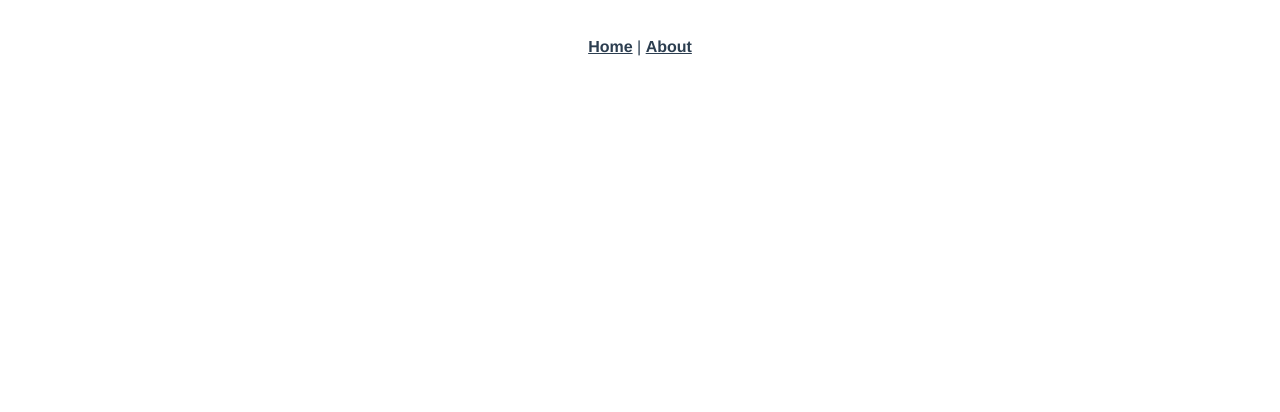
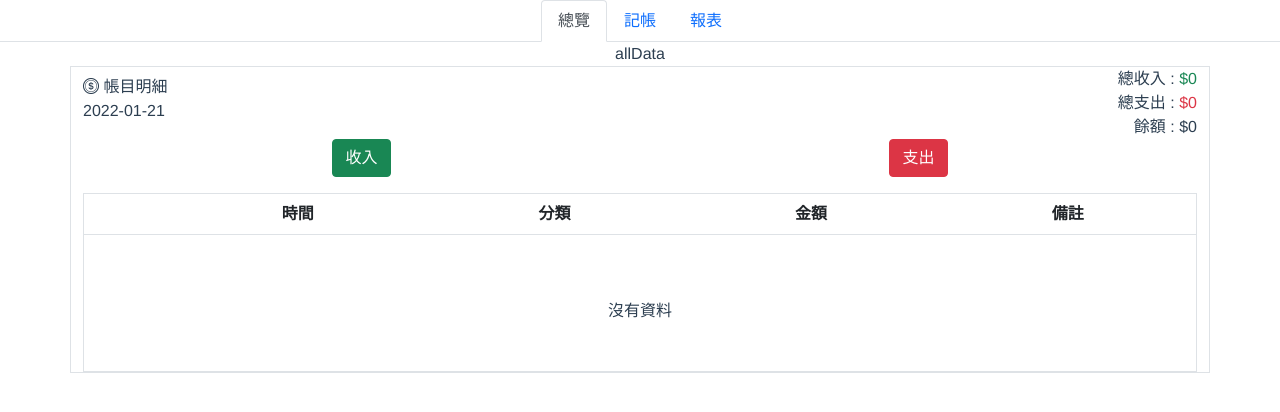
Before and after one commit to ningningccn/Save_money, a Vue app: page /account in a window 1280 px wide. Before the commit this address had no page. Shown: the top 412 px of the page. Built offline with nearby package versions, Linux system fonts and the light colour scheme.

Commit message:
init 準備chartjs

```diff
--- a/package.json
+++ b/package.json
@@ -8,7 +8,11 @@
     "lint": "vue-cli-service lint"
   },
   "dependencies": {
+    "@popperjs/core": "^2.11.2",
+    "bootstrap": "^5.1.3",
+    "bootstrap-icons": "^1.7.2",
     "core-js": "^3.6.5",
+    "popper.js": "^2.0.0-next.4",
     "vue": "^3.0.0",
     "vue-router": "^4.0.0-0"
   },
--- a/src/App.vue
+++ b/src/App.vue
@@ -1,11 +1,42 @@
 <template>
-  <div id="nav">
+  <nav>
+    <ul class="nav nav-tabs justify-content-center">
+      <li class="nav-item">
+        <!-- <a class="nav-link active" aria-current="page" href="#">總覽</a> -->
+        <router-link class="nav-link" :class="{'active':visibility == 'allData'}" @click="visibility = 'allData'" to="/allData">總覽</router-link>
+      </li>
+      <li class="nav-item">
+        <router-link class="nav-link" :class="{'active':visibility == 'account'}" @click="visibility = 'account'" to="/account">記帳</router-link>
+      </li>
+      <li class="nav-item">
+        <router-link class="nav-link" :class="{'active':visibility == 'report'}" @click="visibility = 'report'" to="/report">報表</router-link>
+      </li>
+    </ul>
+
+    {{  visibility }}
+  </nav>
+  <!-- <nav>
     <router-link to="/">Home</router-link> |
     <router-link to="/about">About</router-link>
-  </div>
+  </nav> -->
   <router-view/>
 </template>
 
+<script>
+import { ref } from 'vue';
+
+export default {
+  name: "app",
+  setup() {
+    const visibility = ref('allData');
+    // const visibilityChange = computed(() = > )
+    return {
+      visibility,
+    }
+  }
+}
+
+</script>
 <style>
 #app {
   font-family: Avenir, Helvetica, Arial, sans-serif;
@@ -15,16 +46,16 @@
   color: #2c3e50;
 }
 
-#nav {
+/* nav {
   padding: 30px;
 }
 
-#nav a {
+nav a {
   font-weight: bold;
   color: #2c3e50;
 }
 
-#nav a.router-link-exact-active {
+nav a.router-link-exact-active {
   color: #42b983;
-}
+} */
 </style>
--- a/src/main.js
+++ b/src/main.js
@@ -1,5 +1,8 @@
 import { createApp } from 'vue'
 import App from './App.vue'
 import router from './router'
+import "bootstrap/dist/css/bootstrap.min.css"
+import "bootstrap-icons/font/bootstrap-icons.css"
+import "bootstrap"
 
 createApp(App).use(router).mount('#app')
--- a/src/router/index.js
+++ b/src/router/index.js
@@ -1,19 +1,27 @@
 import { createRouter, createWebHistory } from 'vue-router'
-import Home from '../views/Home.vue'
-
+import Account from '../views/AccountView.vue'
 const routes = [
   {
-    path: '/',
-    name: 'Home',
-    component: Home
-  },
-  {
-    path: '/about',
-    name: 'About',
+    path: '/account',
+    name: 'account',
+    component: Account,
     // route level code-splitting
     // this generates a separate chunk (about.[hash].js) for this route
     // which is lazy-loaded when the route is visited.
-    component: () => import(/* webpackChunkName: "about" */ '../views/About.vue')
+    // component: () => import(/* webpackChunkName: "about" */ '../views/AccountView.vue')
+  },
+  {
+    path: '/allData',
+    name: 'allData',
+    component: () => import(/* webpackChunkName: "about" */ '../views/AllDataView.vue')
+  },
+  {
+    path: '/report',
+    name: 'report',
+    // route level code-splitting
+    // this generates a separate chunk (about.[hash].js) for this route
+    // which is lazy-loaded when the route is visited.
+    component: () => import(/* webpackChunkName: "about" */ '../views/ReportView.vue')
   }
 ]
 
--- /dev/null
+++ b/src/views/AccountView.vue
@@ -0,0 +1,214 @@
+<template>
+  <div class="container border">
+    <div class="d-flex justify-content-between">
+      <div class="head-l w-25 text-start mt-2">
+        <div class="title"><i class="bi bi-coin"></i> 帳目明細</div>
+        <div class="date">{{ toDay }}</div>
+      </div>
+      <div class="head-r w-50 text-end">
+        <div>總收入 : <span class="text-success">${{ income }}</span></div>
+        <div>總支出 : <span class="text-danger">${{ pay }}</span></div>
+        <div>餘額 : <span>${{ balances }}</span></div>
+      </div>
+    </div>
+    <div class="d-flex justify-content-around">
+      <button type="button" class="btn btn-success" data-bs-toggle="modal" data-bs-target="#incomeModal">收入</button>
+      <button type="button" class="btn btn-danger" data-bs-toggle="modal" data-bs-target="#payModal">支出</button>
+
+      <!-- Modal Income-->
+      <div class="modal fade" id="incomeModal" tabindex="-1" aria-labelledby="exampleModalLabel" aria-hidden="true">
+        <div class="modal-dialog">
+          <div class="modal-content">
+            <div class="modal-header">
+              <h5 class="modal-title" id="exampleModalLabel">收入</h5>
+              <button type="button" class="btn-close" data-bs-dismiss="modal" aria-label="Close"></button>
+            </div>
+            <div class="modal-body">
+              <form @submit="addIncome">
+                <span>日期: </span><input type="date" class="w-75 my-2" v-model="incomeData.date">
+                <div>
+                  <span>種類: </span>
+                  <select class="w-75 my-2" v-model="incomeData.category">
+                    <option value="salary">工資</option>
+                    <option value="bonus">獎金</option>
+                    <option value="investment">理財投資</option>
+                    <option value="partTime">兼職</option>
+                  </select>
+                </div>
+                <div>
+                  <span>金額: </span><input type="number" class="w-75 my-2" v-model="incomeData.money">
+                </div>
+                <div>
+                  <span>備註: </span><input type="text" class="w-75 my-2" v-model="incomeData.remark">
+                </div>
+                <div class="d-flex justify-content-end pe-5 py-5">
+                  <button type="button" class="btn btn-secondary me-5" data-bs-dismiss="modal">Close</button>
+                  <button type="submit" class="btn btn-primary">Save</button>
+                </div>
+              </form>
+            </div>
+          </div>
+        </div>
+      </div>
+      <!-- Modal pay -->
+      <div class="modal fade" id="payModal" tabindex="-1" aria-labelledby="exampleModalLabel" aria-hidden="true">
+        <div class="modal-dialog">
+          <div class="modal-content">
+            <div class="modal-header">
+              <h5 class="modal-title" id="exampleModalLabel">支出</h5>
+              <button type="button" class="btn-close" data-bs-dismiss="modal" aria-label="Close"></button>
+            </div>
+            <form @submit="addPay">
+              <span>日期: </span><input type="date" class="w-75 my-2" v-model="payData.date">
+              <div>
+                <span>種類: </span>
+                <select class="w-75 my-2" v-model="payData.category">
+                  <option value="salary">工資</option>
+                  <option value="bonus">獎金</option>
+                  <option value="investment">理財投資</option>
+                  <option value="partTime">兼職</option>
+                </select>
+              </div>
+              <div>
+                <span>金額: </span><input type="number" class="w-75 my-2" v-model.number="payData.money">
+              </div>
+              <div>
+                <span>備註: </span><input type="text" class="w-75 my-2" v-model="payData.remark">
+              </div>
+              <div class="d-flex justify-content-end pe-5 py-5">
+                {{ payData.money }} {{ payData.today}}
+                <button type="button" class="btn btn-secondary me-5" data-bs-dismiss="modal">Close</button>
+                <button type="submit" class="btn btn-primary">Save</button>
+              </div>
+            </form>
+          </div>
+        </div>
+      </div>
+    </div>
+
+    <!-- table -->
+    <div class="border mt-3">
+      <table class="table table-hover">
+        <thead>
+          <tr>
+            <th scope="col"></th>
+            <th scope="col">時間</th>
+            <th scope="col">分類</th>
+            <th scope="col">金額</th>
+            <th colspan="2">備註</th>
+            <!-- <th scope="col"></th> -->
+          </tr>
+        </thead>
+        <tbody>
+          <tr v-for="(item, index) in dataReverse" :key="item">
+            <th scope="row">{{ index+1 }}</th>
+            <td>{{ item.date }}</td>
+            <td>{{ item.category }}</td>
+            <td>{{ item.money }}</td>
+            <td>{{ item.remark }}</td>
+            <td><button type="button" class="btn-close "></button></td>
+          </tr>
+        </tbody>
+      </table>
+      <div class="text-center p-5" v-if="!moneyData">沒有資料</div>
+    </div>
+  </div>
+</template>
+<script>
+import { ref, reactive, onMounted, computed } from "vue"
+export default{
+  setup(){
+    // 總數
+    const income = ref(0);
+    const pay = ref(0);
+    const balances = ref(0);
+    const toDay = new Date().toISOString().slice(0,10)
+    const tempData = ref([]); //
+    const moneyData = ref([]); // 啟動時資料會存在這
+    // 收入
+    const incomeData = reactive({
+      date: toDay,
+      category: '',
+      money: 0,
+      remark: '',
+    });
+    function addIncome() {
+      if(incomeData.money <=0){
+        alert('請輸入正確金額');
+        return
+      }
+      if(!localStorage.getItem('data')){
+        tempData.value.push(incomeData)
+        localStorage.setItem('data', JSON.stringify(tempData.value))
+        tempData.value = [];
+        update()
+      }else{
+        const temp = JSON.parse(localStorage.getItem('data'));
+        temp.push(incomeData);
+        localStorage.setItem('data', JSON.stringify(temp));
+        update();
+      }
+    }
+    // 支出
+    const payData = reactive({
+      date: toDay,
+      category: '',
+      money: 0,
+      remark: '',
+    });
+    function addPay() {
+      if(payData.money <=0){
+        alert('請輸入正確金額');
+        return
+      }
+      if(!localStorage.getItem('data')){
+        tempData.value.push(payData);
+        console.log('tempData: 158', tempData);
+        localStorage.setItem('data', JSON.stringify(tempData.value));
+        tempData.value = []; //清空陣列
+        console.log('111111')
+        update();
+      }else{
+        const temp = JSON.parse(localStorage.getItem('data'));
+        console.log(temp , 'else的temp')
+        temp.push(payData);
+        localStorage.setItem('data', JSON.stringify(temp));
+        console.log(localStorage.getItem('data'));
+        console.log('2222222')
+        update();
+      }
+    }
+    // 更新畫面
+    function update() {
+      moneyData.value= JSON.parse(localStorage.getItem('data'));
+    }
+    //顯示倒轉
+    const dataReverse = computed(() => {
+      if(moneyData.value != null) {
+        return  moneyData.value.slice(0).reverse()
+      }else {
+        return [];
+      }
+    })
+
+    onMounted(() => {
+      update()
+    })
+    return {
+      toDay,
+      pay,income,balances,
+      tempData,
+      incomeData,
+      addIncome,
+      payData,
+      addPay,
+      moneyData,
+      update,
+      dataReverse,
+    }
+  }
+}
+</script>
+
+<style>
+</style>
--- /dev/null
+++ b/src/views/AllDataView.vue
@@ -0,0 +1,3 @@
+<template>
+  <div>3333</div>
+</template>
--- /dev/null
+++ b/src/views/ReportView.vue
@@ -0,0 +1,14 @@
+<template>
+  <!-- <BarChart /> -->
+  <div>123</div>
+</template>
+
+<script>
+// import BarChart from '../components/BarChart.vue'
+
+export default {
+  components: {
+    // BarChart
+  }
+}
+</script>
```
Also changed, not shown: 1 other file (tests, documents, lock files or other folders).
